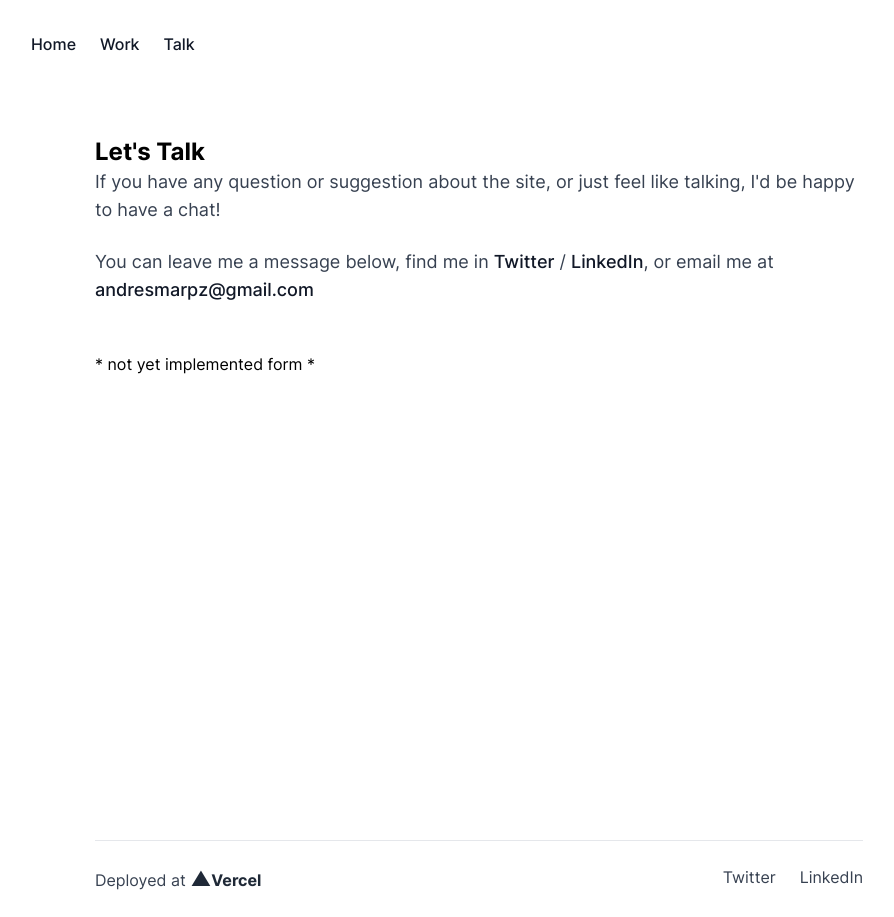
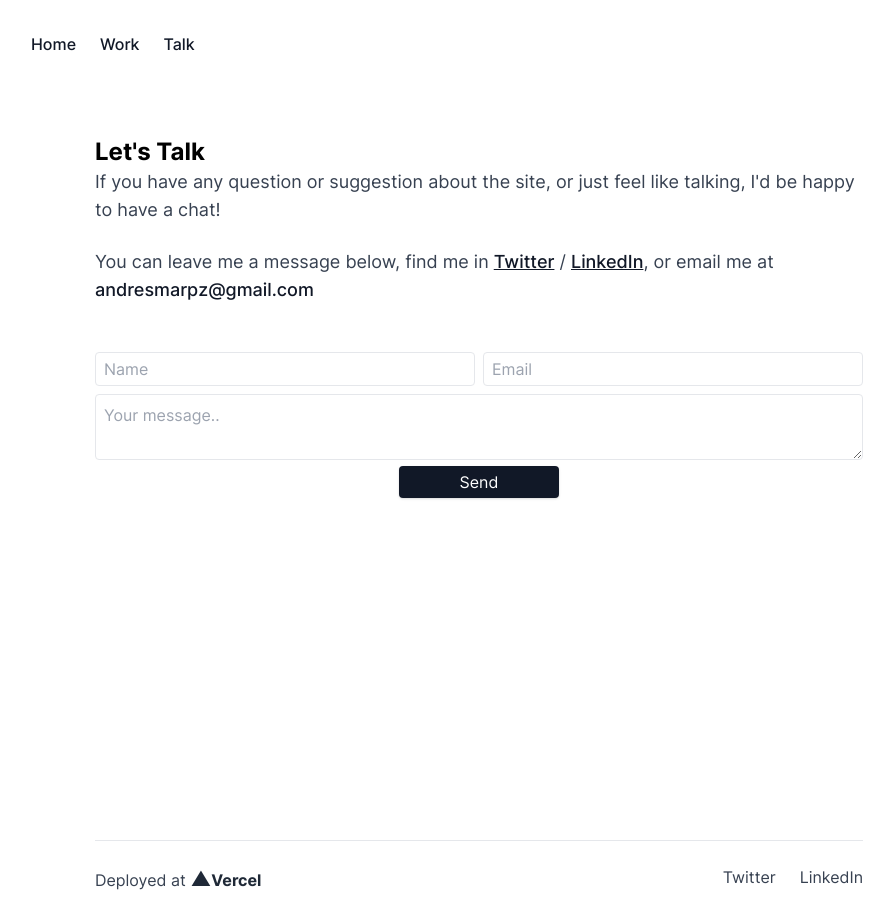
Before and after one commit to andresmarpz/website, a Next.js app: page /talk in a window 1280 px wide. Shown: the whole page, without its empty margins (161-1055 px from the left). Built offline with nearby package versions, Linux system fonts and the light colour scheme.

Commit message:
Contact form

```diff
--- /dev/null
+++ b/components/ContactForm.tsx
@@ -0,0 +1,57 @@
+// Make sure to run npm install @formspree/react
+// For more help visit https://formspr.ee/react-help
+import React from 'react';
+import { useForm, ValidationError } from '@formspree/react';
+const ContactForm = () => {
+	const [state, handleSubmit] = useForm("mwkywjnj");
+	if (state.succeeded) {
+		return <p>Thanks for joining!</p>;
+	}
+	return (
+		<form
+			className='sm:flex grid grid-cols-1'
+			onSubmit={handleSubmit}>
+			<div className='flex justify-center flex-col xsm:flex-row gap-2 mb-2'>
+				<input
+					className='border rounded px-2 py-1 max-w-lg w-full'
+					placeholder='Name'
+					id='name'
+					name='name'
+				/>
+				<input
+					className='border rounded px-2 py-1 max-w-lg w-full'
+					placeholder='Email'
+					id="email"
+					type="email"
+					name="email"
+				/>
+				<ValidationError
+					prefix="Email"
+					field="email"
+					errors={state.errors}
+				/>
+			</div>
+			<div>
+				<textarea
+					className="border rounded w-full p-2"
+					id="message"
+					name="message"
+					placeholder='Your message..'
+				/>
+				<ValidationError
+					prefix="Message"
+					field="message"
+					errors={state.errors}
+				/>
+			</div>
+			<div className='flex justify-center'>
+				<button className='shadow text-white px-2 py-1 min-w-80 xsm:max-w-160 rounded bg-gray-900 w-full' type="submit" disabled={state.submitting}>
+					{state.submitting ? '..' : 'Send'}
+				</button>
+
+			</div>
+		</form>
+	);
+}
+
+export default ContactForm
--- a/components/Layout.tsx
+++ b/components/Layout.tsx
@@ -7,7 +7,7 @@ const Layout = ({ children }: { children: React.ReactNode }) => {
     return (
         <main className="mx-5">
             <Navigation />
-            <div className="flex flex-col items-center">
+            <div className="flex flex-col items-center max-w-3xl m-auto">
                 <div className="flex flex-col justfiy-center w-full max-w-3xl m-auto mx-5">
                     <div className="flex-1 min-h-page">{children}</div>
                     <Footer />
--- a/package.json
+++ b/package.json
@@ -18,6 +18,7 @@
         "lint": "next lint"
     },
     "dependencies": {
+        "@formspree/react": "^2.2.4",
         "autoprefixer": "^10.2.6",
         "axios": "^0.21.4",
         "fs": "^0.0.1-security",
--- a/pages/talk.tsx
+++ b/pages/talk.tsx
@@ -1,3 +1,5 @@
+import ContactForm from "@/components/ContactForm";
+
 export default function Talk() {
     return (
         <main className="mt-12">
@@ -10,17 +12,17 @@ export default function Talk() {
             <p className="text-lg text-gray-700">
                 You can leave me a message below, find me in{' '}
                 <a href="https://twitter.com/andresmarpz">
-                    <b>Twitter</b>
+                    <b className="underline">Twitter</b>
                 </a>{' '}
                 /{' '}
                 <a href="https://linkedin.com/in/andresmarpz">
-                    <b>LinkedIn</b>
+                    <b className="underline">LinkedIn</b>
                 </a>
                 , or email me at
                 <b> andresmarpz@gmail.com</b>
             </p>
 
-            <div className="mt-12">* not yet implemented form *</div>
+            <div className="mt-12"><ContactForm /></div>
         </main>
     );
 }
--- a/tailwind.config.js
+++ b/tailwind.config.js
@@ -5,15 +5,23 @@ module.exports = {
     ],
     darkMode: false, // or 'media' or 'class'
     theme: {
-        extend: {},
-        minWidth: {
-            320: '320px'
+        screens: {
+            xsm: '540px',
         },
-        gridTemplateRows: {
-            project: '0.1fr 1fr 0.2fr'
-        },
-        minHeight: {
-            page: '720px'
+        extend: {
+            maxWidth: {
+                160: '160px'
+            },
+            minHeight: {
+                page: '720px'
+            },
+            minWidth: {
+                80: '80px',
+                320: '320px'
+            },
+            gridTemplateRows: {
+                project: '0.1fr 1fr 0.2fr'
+            },
         }
     },
     variants: {
```
Also changed, not shown: 2 other files (tests, documents, lock files or other folders).
